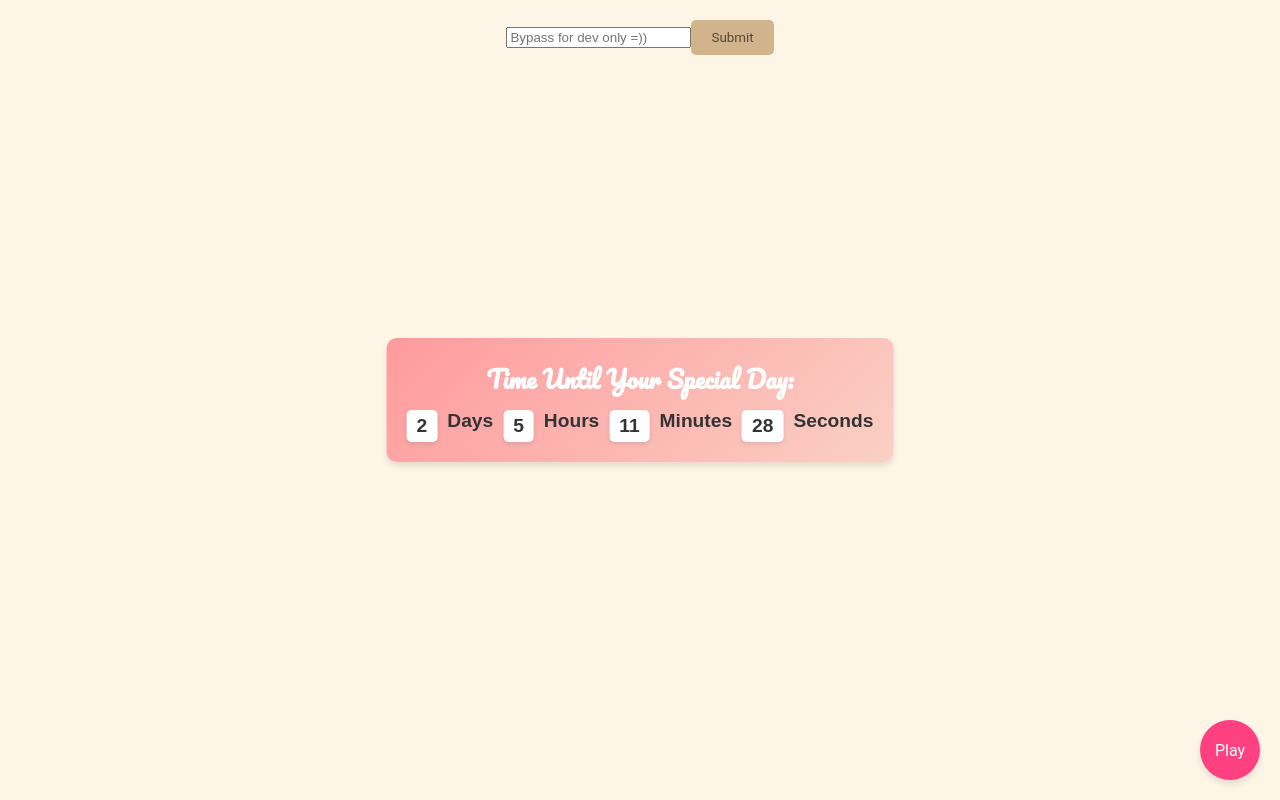
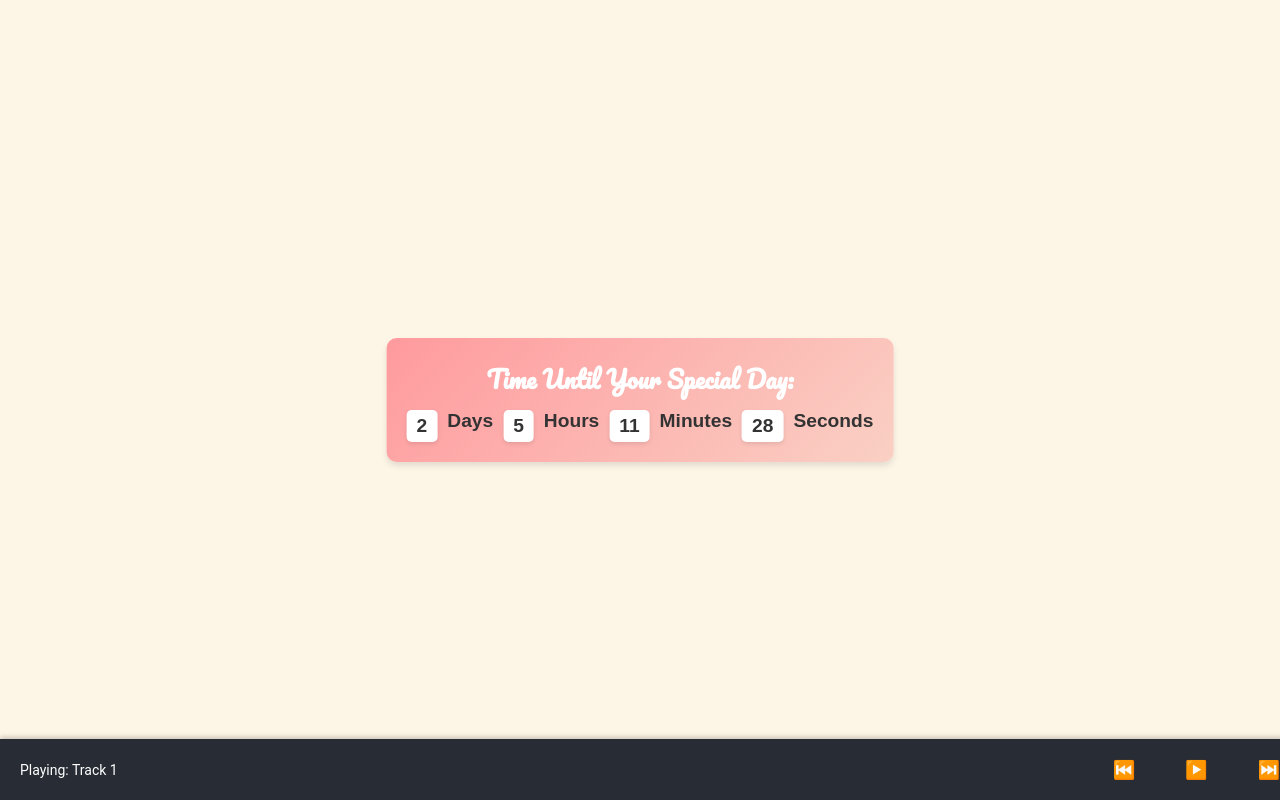
Before and after one commit to wasd742000/lgl-viewer, a React (Create React App) app: page / in a window 1280 px wide. Built offline with nearby package versions, Linux system fonts and the light colour scheme.

Commit message:
switch to using floating audio player footer

```diff
--- a/src/App.js
+++ b/src/App.js
@@ -7,7 +7,7 @@ import LoveNotes from './components/LoveNotes';
 import FloatingMedia from './components/FloatingMedia';
 import CountdownTimer from './components/features/CountdownTimer';
 import CelebrationMessage from './components/CelebrationMessage';
-import FloatingActionButton from './components/FloatingActionButton';
+import FloatingMusicPlayer from './components/FloatingMusicPlayer';
 
 function App() {
   const [windowSize, setWindowSize] = useState({ width: window.innerWidth, height: window.innerHeight });
@@ -17,7 +17,7 @@ function App() {
   const [password, setPassword] = useState('');
   const [isAudioEnabled, setIsAudioEnabled] = useState(false);
 
-  const isDevelopment = true;
+  const isDevelopment = false;
 
   const audioRef = useRef(new Audio(process.env.PUBLIC_URL + '/assets/audio/romantic-background.mp3'));
 
@@ -63,6 +63,7 @@ function App() {
 
   return (
     <div className="App">
+      <div style={{ paddingBottom: '60px' }}> {/* Reserve space for the fixed footer */}
         {!showContent && (
           <>
             <CountdownTimer onCountdownEnd={handleCountdownEnd} />
@@ -97,7 +98,8 @@ function App() {
             <Footer />
           </>
         )}
-      <FloatingActionButton />
+      </div>
+      <FloatingMusicPlayer />
     </div>
   );
 }
--- a/src/components/FloatingMusicPlayer.css
+++ b/src/components/FloatingMusicPlayer.css
@@ -2,14 +2,38 @@
 
 .floating-music-player {
   position: fixed;
-  bottom: 20px;
-  right: 20px;
-  background: rgba(255, 255, 255, 0.8);
-  border: 1px solid #ccc;
-  border-radius: 8px;
-  padding: 10px;
-  box-shadow: 0 4px 6px rgba(0, 0, 0, 0.1);
+  bottom: 0;
+  left: 0;
+  width: 100%;
+  background-color: #282c34;
+  color: white;
+  display: flex;
+  justify-content: space-between;
+  align-items: center;
+  padding: 10px 20px;
+  box-shadow: 0 -2px 5px rgba(0, 0, 0, 0.2);
   z-index: 1000;
+}
+
+.track-info {
+  font-size: 14px;
+}
+
+.controls {
+  display: flex;
+  gap: 10px;
+}
+
+.controls button {
+  background: none;
+  border: none;
+  color: white;
+  font-size: 18px;
+  cursor: pointer;
+}
+
+.controls button:hover {
+  color: #61dafb;
 }
 
 .play-button {
--- a/src/components/FloatingMusicPlayer.js
+++ b/src/components/FloatingMusicPlayer.js
@@ -1,44 +1,61 @@
-import React, { useState, useEffect } from 'react';
+import React, { useState, useRef, useEffect } from 'react';
 import './FloatingMusicPlayer.css';
 
-function FloatingMusicPlayer() {
+const FloatingMusicPlayer = () => {
+  const audioFiles = [
+    `${process.env.PUBLIC_URL}/assets/audio/romantic-background.mp3`,
+    `${process.env.PUBLIC_URL}/assets/audio/romantic-background-2.mp3`,
+    `${process.env.PUBLIC_URL}/assets/audio/romantic-background-3.mp3`,
+  ];
+
+  const [currentTrackIndex, setCurrentTrackIndex] = useState(0);
   const [isPlaying, setIsPlaying] = useState(false);
-  const audioRef = React.useRef(null);
+  const audioRef = useRef(new Audio(audioFiles[currentTrackIndex]));
 
   useEffect(() => {
-    if (audioRef.current) {
-      audioRef.current.volume = 1.0; // Ensure volume is set to maximum
-      audioRef.current.muted = false; // Ensure audio is not muted
+    const audio = audioRef.current;
+    audio.src = audioFiles[currentTrackIndex];
+    if (isPlaying) {
+      audio.play();
     }
-  }, []);
+    return () => {
+      audio.pause();
+      audio.currentTime = 0;
+    };
+  }, [currentTrackIndex, isPlaying]);
 
-  const togglePlay = () => {
+  const togglePlayPause = () => {
     const audio = audioRef.current;
-    if (!audio) return;
-
     if (isPlaying) {
       audio.pause();
-      setIsPlaying(false);
     } else {
-      audio.play().then(() => {
-        setIsPlaying(true);
-      }).catch((error) => {
-        console.error('Error playing audio:', error);
-      });
+      audio.play();
     }
+    setIsPlaying(!isPlaying);
+  };
+
+  const playNext = () => {
+    setCurrentTrackIndex((prevIndex) => (prevIndex + 1) % audioFiles.length);
+  };
+
+  const playPrevious = () => {
+    setCurrentTrackIndex((prevIndex) =>
+      prevIndex === 0 ? audioFiles.length - 1 : prevIndex - 1
+    );
   };
 
   return (
     <div className="floating-music-player">
-      <audio ref={audioRef} loop>
-        <source src="/assets/audio/romantic-background.mp3" type="audio/mpeg" />
-        Your browser does not support the audio element.
-      </audio>
-      <button onClick={togglePlay} className="play-button">
-        {isPlaying ? 'Pause' : 'Play'}
-      </button>
+      <div className="track-info">
+        <span>Playing: Track {currentTrackIndex + 1}</span>
+      </div>
+      <div className="controls">
+        <button onClick={playPrevious}>⏮️</button>
+        <button onClick={togglePlayPause}>{isPlaying ? '⏸️' : '▶️'}</button>
+        <button onClick={playNext}>⏭️</button>
+      </div>
     </div>
   );
-}
+};
 
 export default FloatingMusicPlayer;
```
Also changed, not shown: 2 other files (tests, documents, lock files or other folders). Lines whose indentation alone changed are shown as unchanged.
